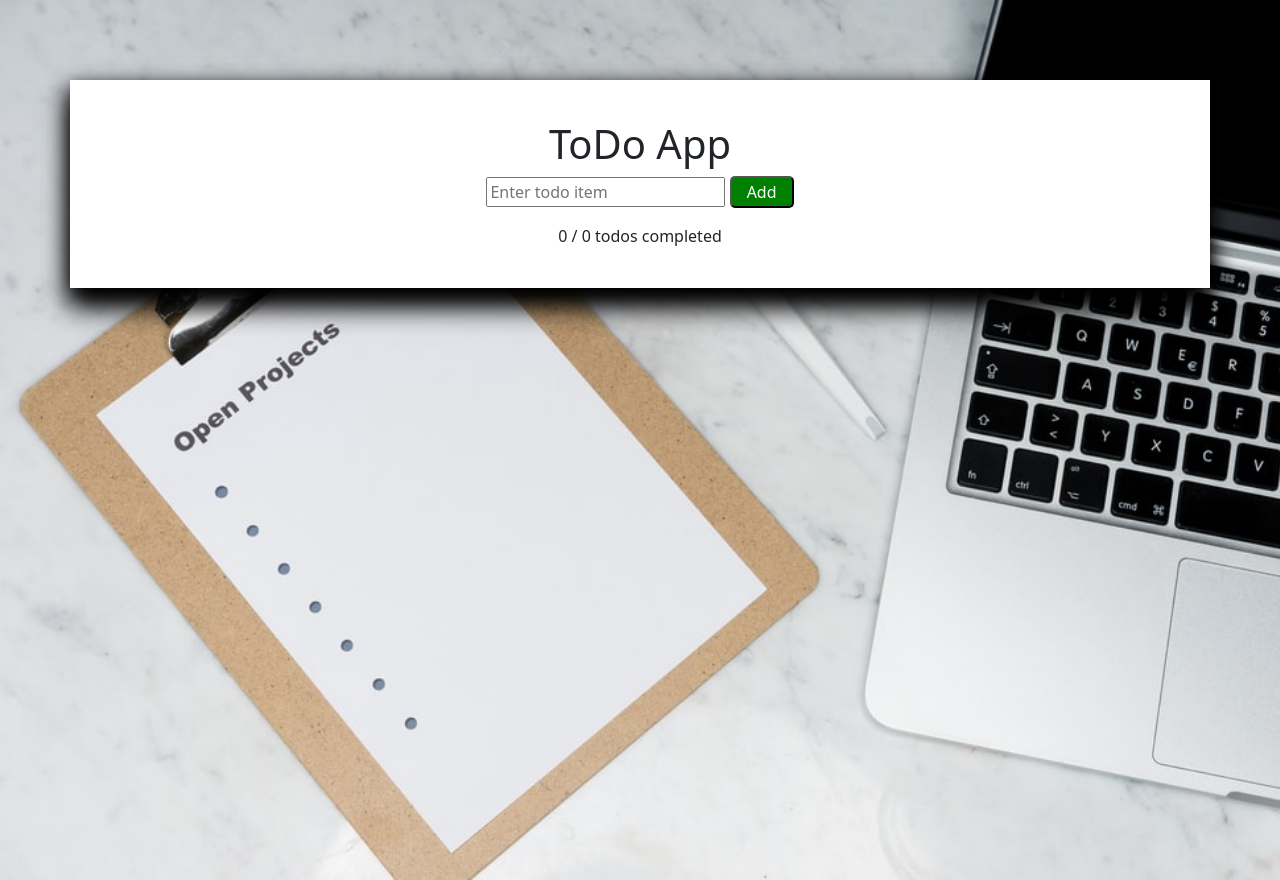
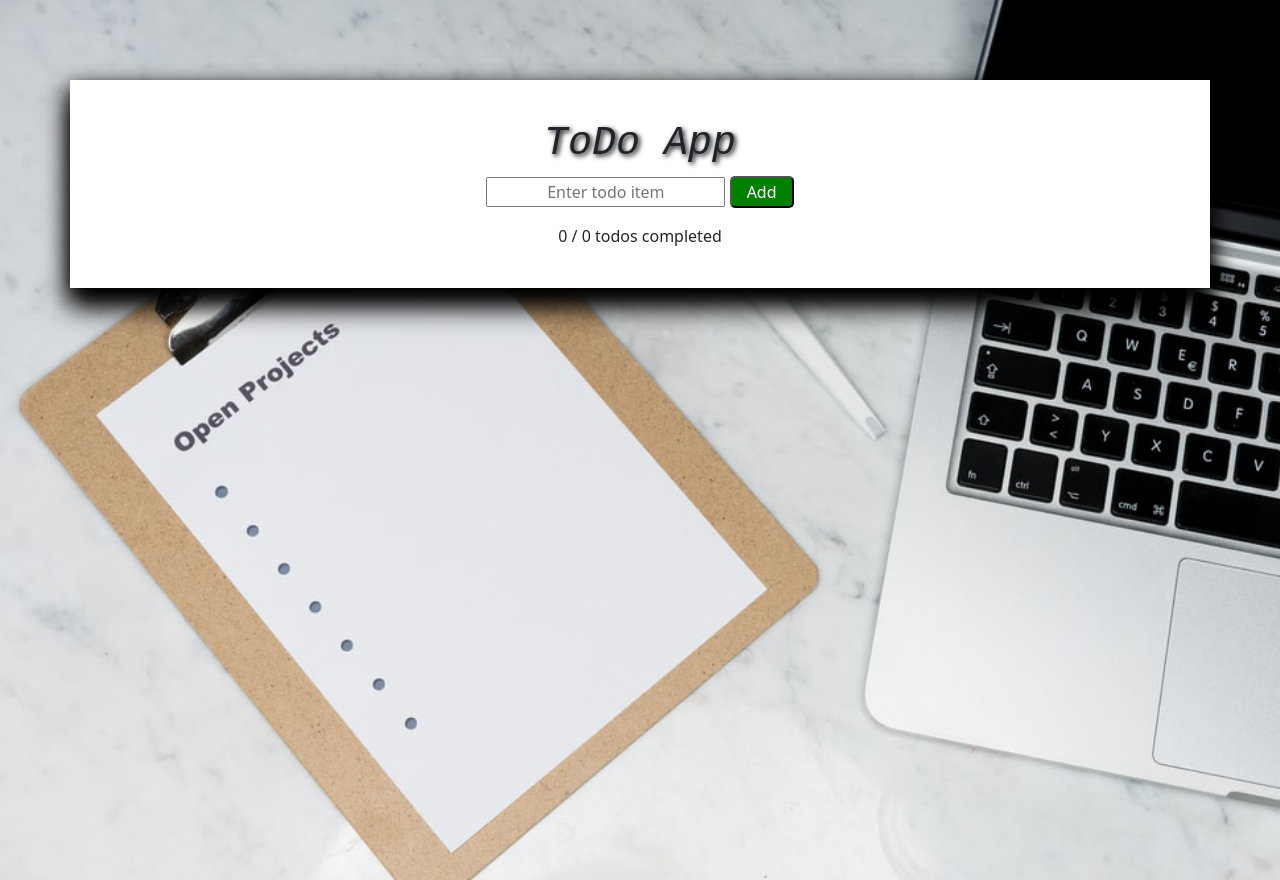
Before and after one commit to OwethuSotomela/todo-App, a plain HTML site: page index.html in a window 1280 px wide. Drawn offline with nearby package versions, Linux system fonts and the light colour scheme.

Commit message:
Added styling

```diff
--- a/css/style.css
+++ b/css/style.css
@@ -4,6 +4,19 @@
 
 h1 {
     padding-top: 5vh;
+    text-shadow:  2px 2px 5px black;
+    font-family: 'Courier New', Courier, monospace;
+    font-weight: bold;
+    font-style: oblique;
+}
+.toIcon{
+    margin-top: 23px;
+    width: 3rem;
+    height: 3rem;
+}
+#header{
+    display: flex;
+    flex-direction: row;
 }
 
 .deleteBtn{
@@ -22,6 +35,9 @@ h1 {
 
 .completed {
     text-decoration: line-through;
+}
+::placeholder{
+    text-align: center;
 }
 
 body {
--- a/index.html
+++ b/index.html
@@ -15,13 +15,15 @@
         integrity="sha384-skAcpIdS7UcVUC05LJ9Dxay8AXcDYfBJqt1CJ85S/CFujBsIzCIv+l9liuYLaMQ/"
         crossorigin="anonymous"></script>
 
+    <link rel="stylesheet" href="https://use.fontawesome.com/releases/v5.13.0/css/all.css">
 </head>
 
 <body>
     <div class="container">
         <div class="row">
-            <div class="col-12">
+            <div class="col-12" id="header">
                 <h1>ToDo App</h1>
+                <!-- <img src="./images/td2.png" class="toIcon"/> -->
             </div>
             <div class="col-12">
                 <div x-data="{ todos: [], userInput: ''}">
```
Also changed, not shown: images/td1.png (added), images/td2.png (added), images/td3.jpeg (added).
